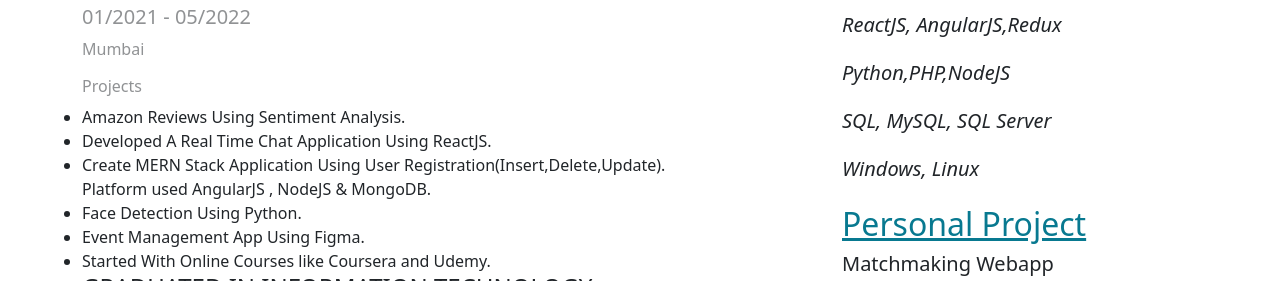
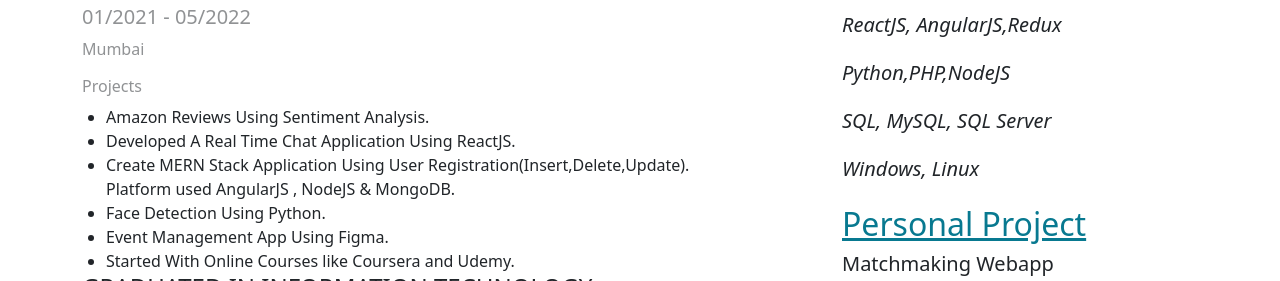
Before and after one commit to Ritesh227/resume, a plain HTML site: page index.html in a window 1280 px wide. Shown: the part 517-798 px from the top of the page. Drawn offline with Linux system fonts and the light colour scheme.

Commit message:
list changes

```diff
--- a/index.html
+++ b/index.html
@@ -62,7 +62,7 @@
                 <h5 class=" text-body-tertiary">01/2021 - 05/2022</h5>
                 <p class=" text text-body-tertiary">Mumbai</p>
                 <h6 class=" text-body-tertiary">Projects</h6>
-                <ul class="list-group">
+                <ul class="list-group ps-4">
                     <li >Amazon Reviews Using Sentiment Analysis.</li>
                     <li>Developed A Real Time Chat Application Using
                         ReactJS.</li>
```
